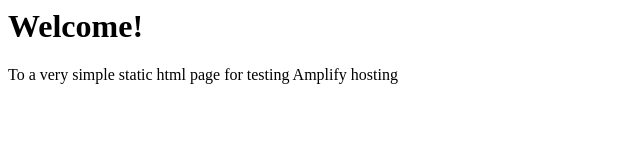
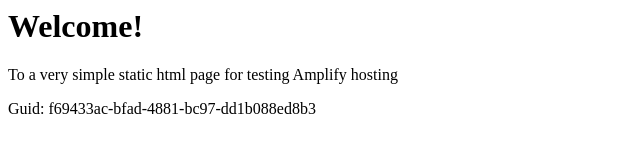
Before and after one commit to aws-aemilia-arn/Github-PR-Commit-Integration-Test-DoNotTouch-GitHubAutoBuildPrPreviewCanaryTest-v1-prod-eu-north-1, a website: page src/index.html in a window 1280 px wide. Shown: the whole page, without its empty margins (0-640 px from the left). Drawn offline with Linux system fonts and the light colour scheme.

Commit message:
commit from integ tests

```diff
--- a/src/index.html
+++ b/src/index.html
@@ -1,3 +1,5 @@
+
+
 <html lang="en">
 
 <head>
@@ -10,6 +12,6 @@
 <body>
     <h1>Welcome!</h1>
     <p>To a very simple static html page for testing Amplify hosting</p>
-</body>
+    <p>Guid: f69433ac-bfad-4881-bc97-dd1b088ed8b3</p></body>
 
 </html>
```
